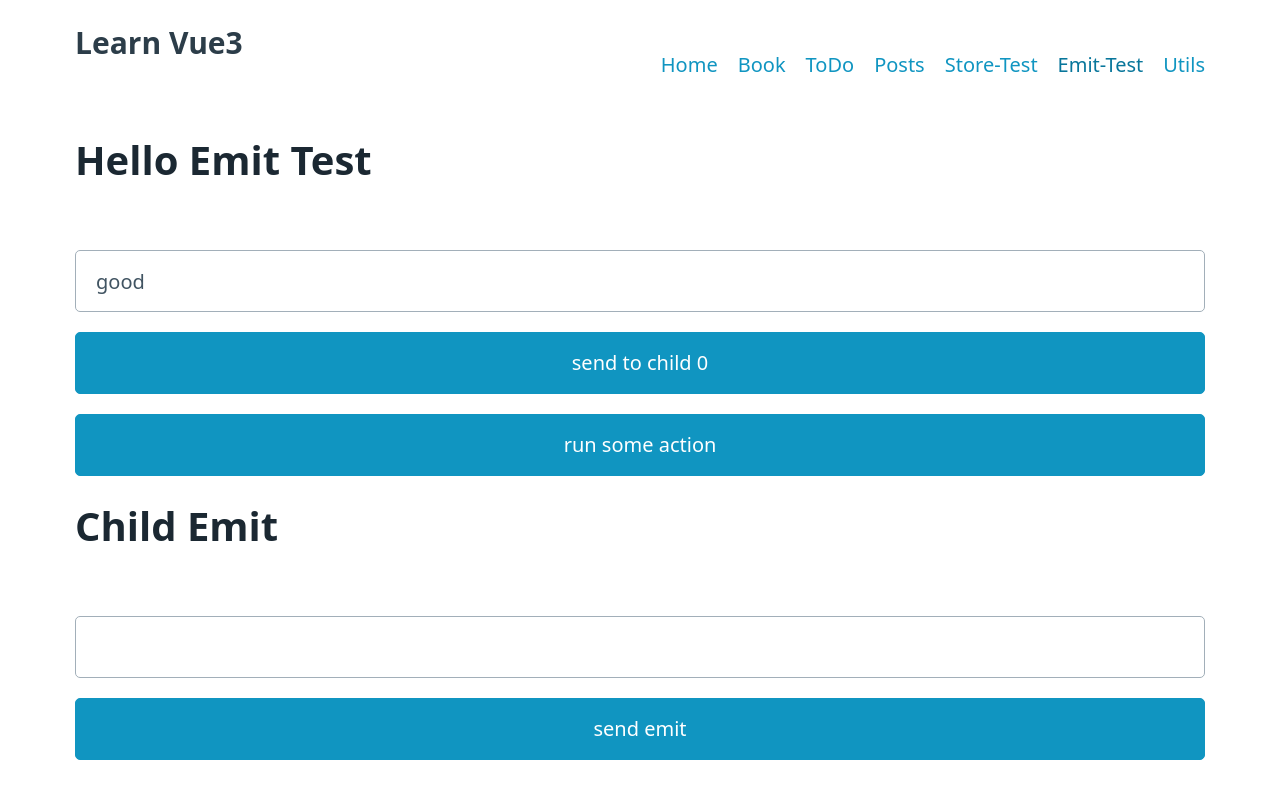
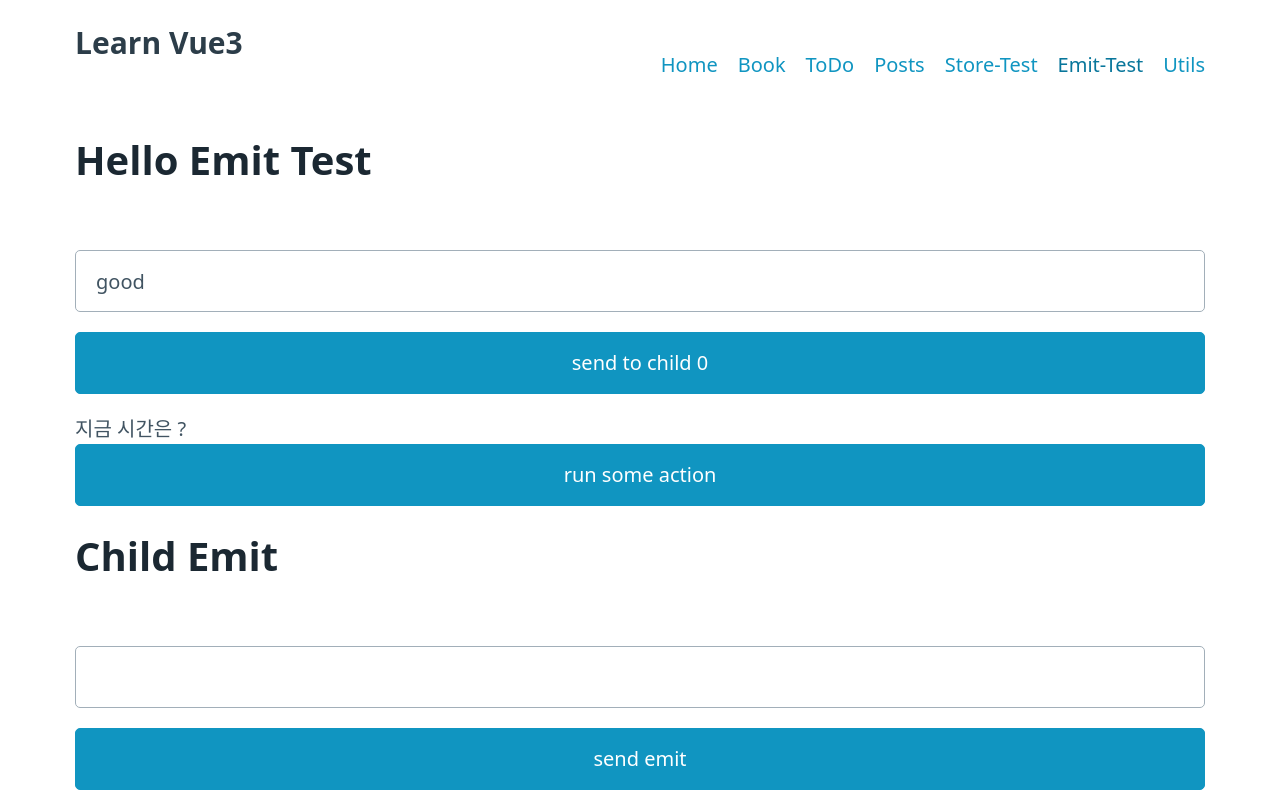
Before and after one commit to kenux196/learn-vue3, a Vue app: page /emit-test in a window 1280 px wide. Built offline with nearby package versions, Linux system fonts and the light colour scheme.

Commit message:
Modify emit test

```diff
--- a/src/views/EmitTestView.vue
+++ b/src/views/EmitTestView.vue
@@ -3,6 +3,7 @@
     <h1>Hello Emit Test</h1>
     <input type="text" v-model="message" />
     <button @click="sendToChild">send to child {{ count }}</button>
+    <div>지금 시간은 ? {{ afterMessage }}</div>
     <button @click="runAction">run some action</button>
   </div>
   <EmitTestComponent @hello="say"></EmitTestComponent>
@@ -16,6 +17,7 @@ import { provide, ref } from 'vue';
 const message = ref('good');
 const count = ref(0);
 const pMessage = ref('');
+const afterMessage = ref('');
 
 function say(msg) {
   console.log(`recieved message: ${msg}`);
@@ -33,6 +35,7 @@ function runAction() {
 
 function afterRunner() {
   console.log('afterRunner');
+  afterMessage.value = new Date();
 }
 
 provide('parent-message', pMessage);
```
